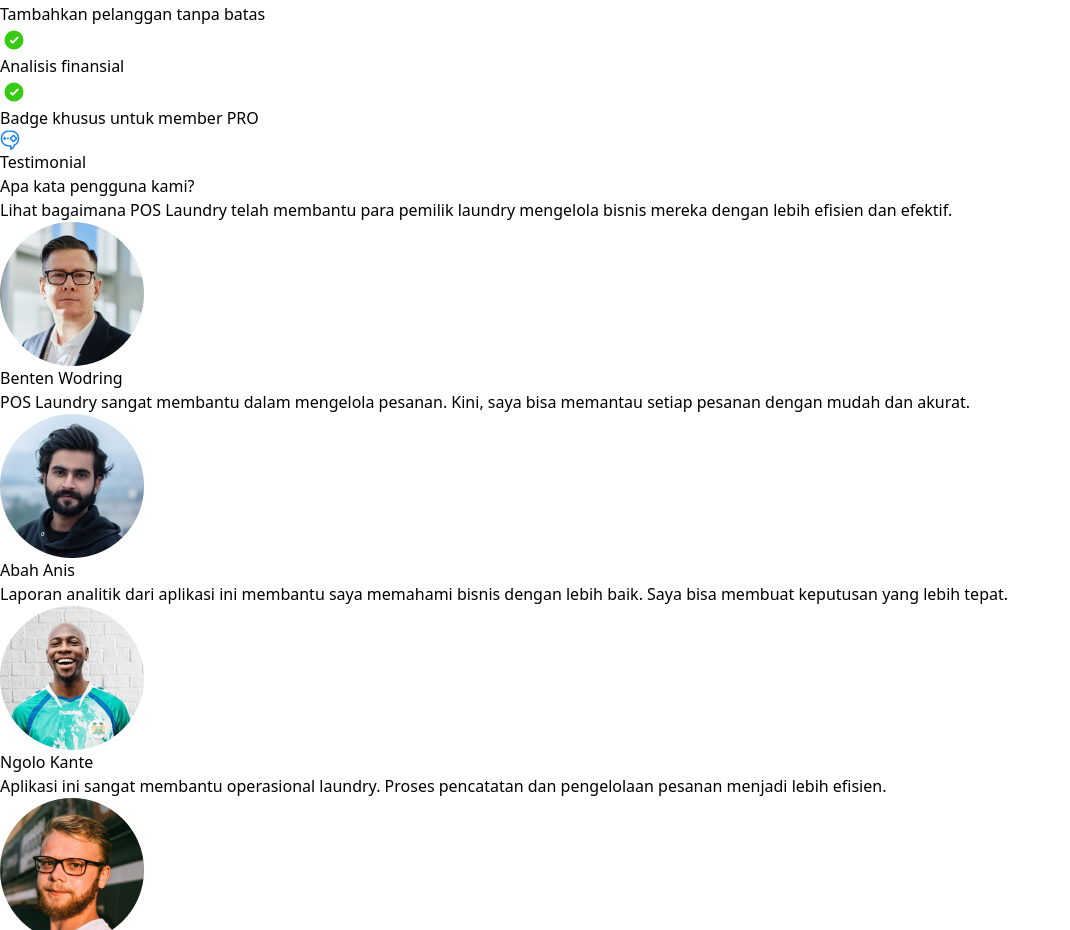
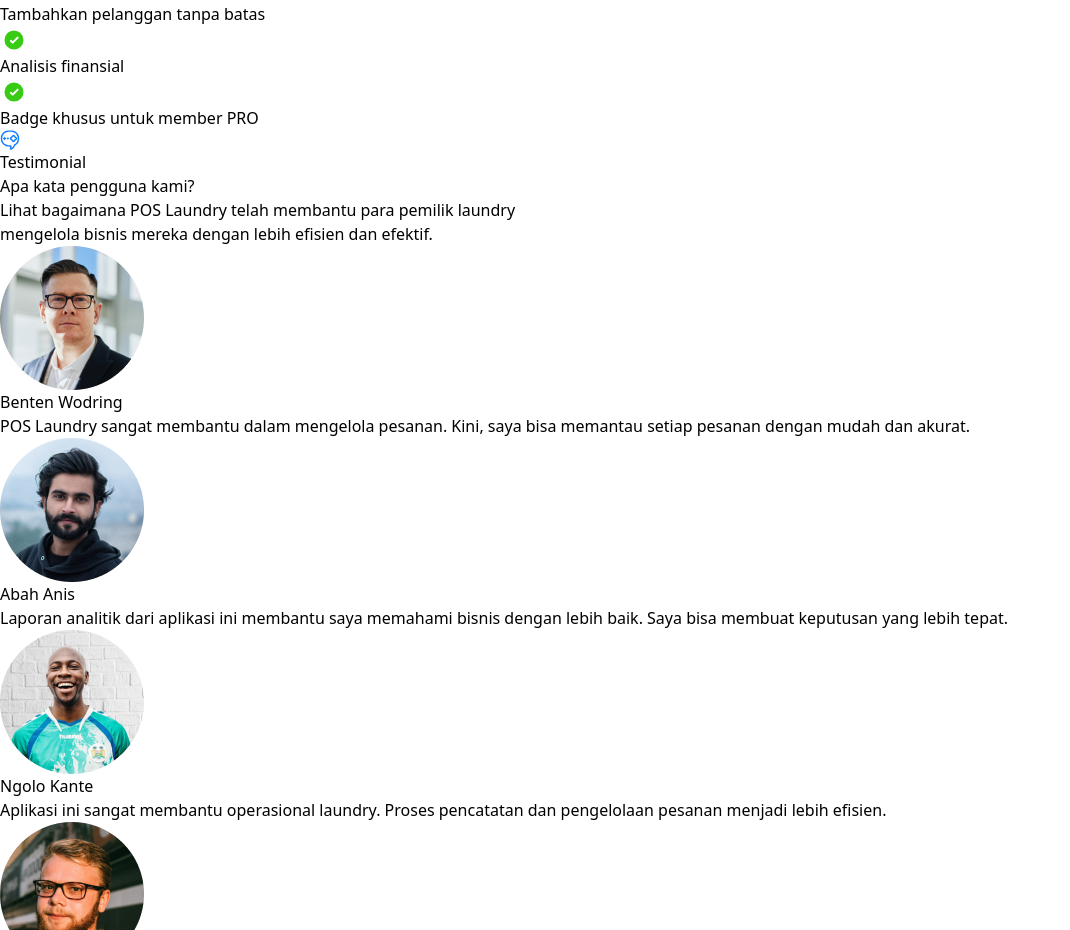
Before and after one commit to septianadip17/pos-laundry, a React (Vite) app: page / in a window 1280 px wide. Shown: the part 5049-5979 px from the top of the page, without its empty margins (0-1070 px from the left). Built offline with nearby package versions, Linux system fonts and the light colour scheme.

Commit message:
fix layout testimonial

```diff
--- a/src/components/Testimonial.jsx
+++ b/src/components/Testimonial.jsx
@@ -14,56 +14,47 @@
   {
     name: "Benten Wodring",
     avatar: bentenWodring,
-    text:
-      "POS Laundry sangat membantu dalam mengelola pesanan. Kini, saya bisa memantau setiap pesanan dengan mudah dan akurat.",
+    text: "POS Laundry sangat membantu dalam mengelola pesanan. Kini, saya bisa memantau setiap pesanan dengan mudah dan akurat.",
   },
   {
     name: "Abah Anis",
     avatar: abahAnis,
-    text:
-      "Laporan analitik dari aplikasi ini membantu saya memahami bisnis dengan lebih baik. Saya bisa membuat keputusan yang lebih tepat.",
+    text: "Laporan analitik dari aplikasi ini membantu saya memahami bisnis dengan lebih baik. Saya bisa membuat keputusan yang lebih tepat.",
   },
   {
     name: "Ngolo Kante",
     avatar: ngoloKante,
-    text:
-      "Aplikasi ini sangat membantu operasional laundry. Proses pencatatan dan pengelolaan pesanan menjadi lebih efisien.",
+    text: "Aplikasi ini sangat membantu operasional laundry. Proses pencatatan dan pengelolaan pesanan menjadi lebih efisien.",
   },
   {
     name: "Pak Zain",
     avatar: pakZain,
-    text:
-      "Aplikasi ini sangat user-friendly. Pelacakan keuangan juga jadi lebih mudah. Saya bisa melihat pendapatan dengan lebih rinci.",
+    text: "Aplikasi ini sangat user-friendly. Pelacakan keuangan juga jadi lebih mudah. Saya bisa melihat pendapatan dengan lebih rinci.",
   },
   {
     name: "Eric Young",
     avatar: ericYoung,
-    text:
-      "POS Laundry benar-benar mengubah cara saya menjalankan bisnis. Semua data tersedia dalam satu aplikasi.",
+    text: "POS Laundry benar-benar mengubah cara saya menjalankan bisnis. Semua data tersedia dalam satu aplikasi.",
   },
   {
     name: "Antonie",
     avatar: antonie,
-    text:
-      "Saya sangat puas dengan POS Laundry. Laporan yang dihasilkan sangat lengkap dan membantu saya dalam mengambil keputusan bisnis.",
+    text: "Saya sangat puas dengan POS Laundry. Laporan yang dihasilkan sangat lengkap dan membantu saya dalam mengambil keputusan bisnis.",
   },
   {
     name: "Syakirah",
     avatar: syakirah,
-    text:
-      "Dengan POS Laundry, saya bisa mengelola pelanggan dengan lebih baik. Fitur pengingat pesanan sangat berguna!",
+    text: "Dengan POS Laundry, saya bisa mengelola pelanggan dengan lebih baik. Fitur pengingat pesanan sangat berguna!",
   },
   {
     name: "Andrea Bostanica",
     avatar: andreaBostanica,
-    text:
-      "Fitur manajemen keuangan di POS Laundry sangat membantu. Saya bisa melacak pengeluaran dan pemasukan dengan mudah.",
+    text: "Fitur manajemen keuangan di POS Laundry sangat membantu. Saya bisa melacak pengeluaran dan pemasukan dengan mudah.",
   },
   {
     name: "Hansen Loe",
     avatar: hansenLoe,
-    text:
-      "Aplikasi ini sangat bermanfaat untuk pemilik laundry. Semua jadi lebih teratur dan saya bisa fokus pada pengembangan bisnis.",
+    text: "Aplikasi ini sangat bermanfaat untuk pemilik laundry. Semua jadi lebih teratur dan saya bisa fokus pada pengembangan bisnis.",
   },
 ];
 
@@ -78,8 +69,11 @@
 
 const Testimonial = () => {
   return (
-    <div className="container mx-auto p-6" id="testimonial">
-      <div className="flex items-center mb-4 justify-center border-2 border-blue-500 rounded-full p-2">
+    <div className="container mx-auto p-6" id="testimoni">
+      {/* Testimonial Tag */}
+      <div className="flex flex-col items-center">
+        <div className="flex justify-center items-center mb-4">
+          <div className="inline-flex items-center border-2 border-blue-500 rounded-full p-2">
             <img
               src={testimonialIcon}
               alt="testimonial icon"
@@ -89,29 +83,32 @@
               Testimonial
             </span>
           </div>
-
-      <div className="container">
-        <h1 className="text-4xl font-bold mb-2 text-center">
-          Apa kata pengguna kami?
-        </h1>
-        <p className="text-gray-500 text-center mb-8">
-          Lihat bagaimana POS Laundry telah membantu para pemilik laundry
+        </div>
+        {/* Heading and Description */}
+        <div className="text-center">
+          <h1 className="text-4xl font-bold mb-2">Apa kata pengguna kami?</h1>
+          <p className="text-gray-500 mb-8">
+            Lihat bagaimana POS Laundry telah membantu para pemilik laundry{" "}
+            <br />
             mengelola bisnis mereka dengan lebih efisien dan efektif.
           </p>
         </div>
+      </div>
 
-      <div className="grid grid-cols-1 md:grid-cols-2 lg:grid-cols-3 gap-4 p-4">
+      {/* Testimonial Cards */}
+      <div className="grid grid-cols-1 sm:grid-cols-2 lg:grid-cols-3 gap-4">
         {testimonials.map((testimonial, index) => (
-          <div key={index} className="bg-card p-4 rounded-lg shadow bg-gray-100">
+          <div key={index} className="bg-white p-4 rounded-lg shadow-md">
             <div className="flex items-center mb-2">
-              <Avatar src={testimonial.avatar} alt={`${testimonial.name} avatar`} />
+              <Avatar
+                src={testimonial.avatar}
+                alt={`${testimonial.name} avatar`}
+              />
               <div>
-                <p className="text-card-foreground font-semibold">
-                  {testimonial.name}
-                </p>
+                <p className="font-semibold">{testimonial.name}</p>
               </div>
             </div>
-            <p className="text-muted-foreground">{testimonial.text}</p>
+            <p className="text-gray-700">{testimonial.text}</p>
           </div>
         ))}
       </div>
```
Lines whose indentation alone changed are shown as unchanged.
